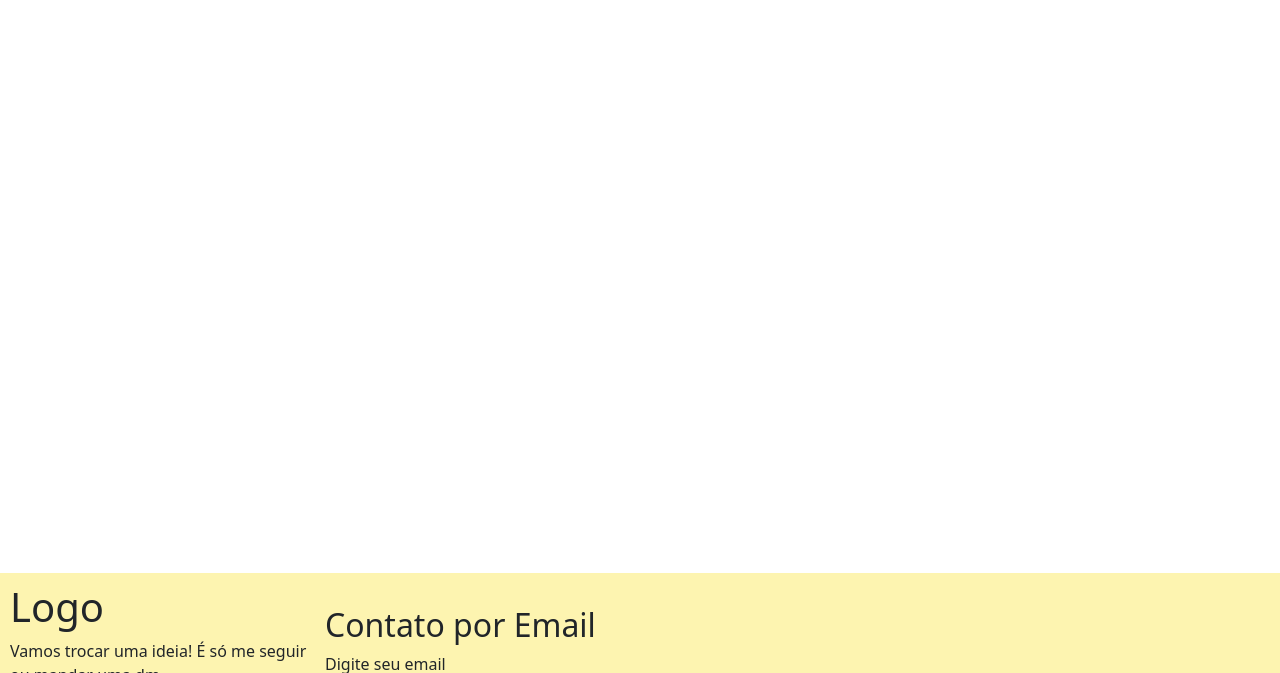
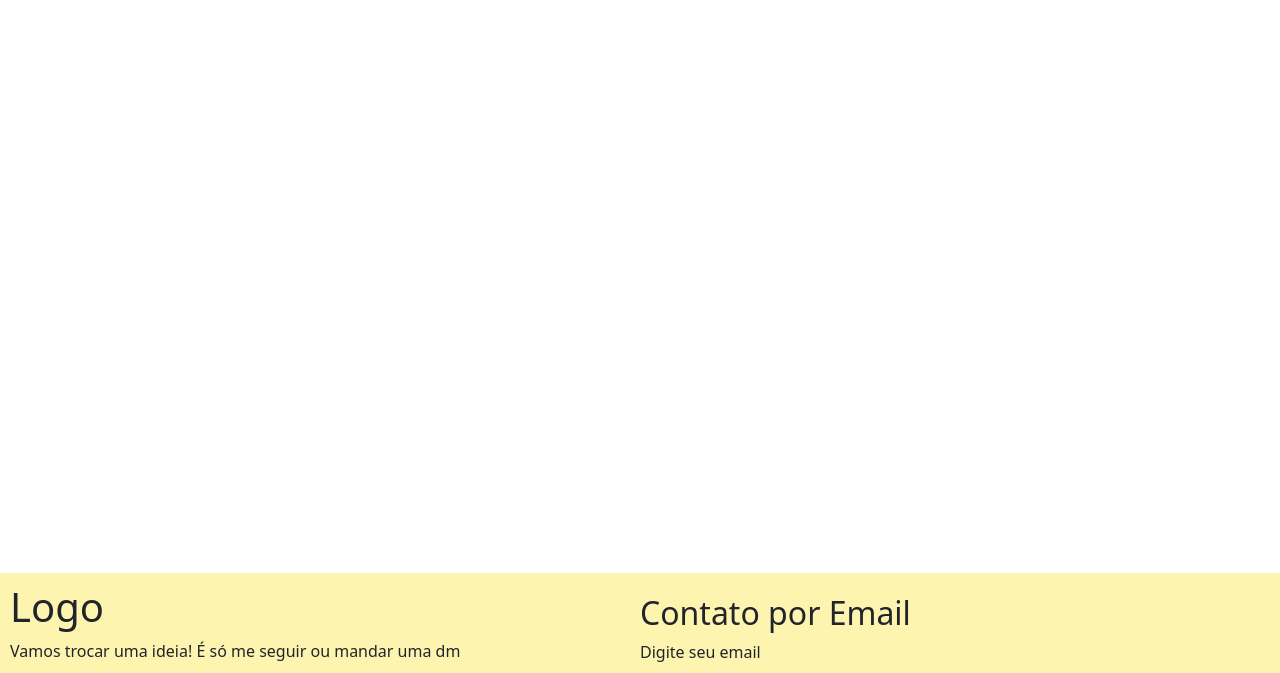
Before and after one commit to miqueiaspcoelho/portfolio, a plain HTML site: page index.html in a window 1280 px wide. Shown: the part 123-796 px from the top of the page. Drawn offline with Linux system fonts and the light colour scheme; a script that the page names is missing.

Commit message:
atualiza página inicial

```diff
--- a/index.html
+++ b/index.html
@@ -5,10 +5,12 @@
     <meta name="viewport" content="width=device-width, initial-scale=1.0">
     <meta http-equiv="X-UA-Compatible" content="IE=edge">
     <title>Home Page</title>
-    <link rel="stylesheet" href="styles.css"> <!-- Se tiver um arquivo CSS externo -->
-	<!-- Bootstrap CSS -->
-    <link href="css/bootstrap.min.css" rel="stylesheet">
-	<link rel="stylesheet" href="https://cdnjs.cloudflare.com/ajax/libs/font-awesome/6.6.0/css/all.min.css" integrity="sha512-Kc323vGBEqzTmouAECnVceyQqyqdsSiqLQISBL29aUW4U/M7pSPA/gEUZQqv1cwx4OnYxTxve5UMg5GT6L4JJg==" crossorigin="anonymous" referrerpolicy="no-referrer" />
+    <link rel="stylesheet" href="styles.css"> <!-- Adiciona estilo ao index -->
+	<link rel="stylesheet" href="styles/footer_style.css"><!-- Adiciona o estilo ao footer-->
+    <link href="css/bootstrap.min.css" rel="stylesheet"> <!-- Bootstrap CSS -->
+	<link rel="stylesheet" href="assets/css/all.min.css"> <!-- Para utilizar fontawesome offiline -->
+	<link rel="stylesheet" href="assets/css/fontawesome.min.css"> <!-- Para utilizar fontawesome offiline -->
+	<link rel="stylesheet" href="assets/css/fontawesome.css"> <!-- Para utilizar fontawesome offiline -->
 </head>
 <body>
     <header>
@@ -55,11 +57,10 @@
 						<i class="fa-brands fa-linkedin"></i>
 					</a>
 
-
 					<a href="https://www.instagram.com/mi.queias/" target="_blank" class="footer_link" id="instagram">
 						<i class="fa-brands fa-instagram"></i>
+
 					</a>
-
 
 					<a href="https://github.com/miqueiaspcoelho" target="_blank" class="footer_link" id="github">
 						<i class="fa-brands fa-github"></i>
```
